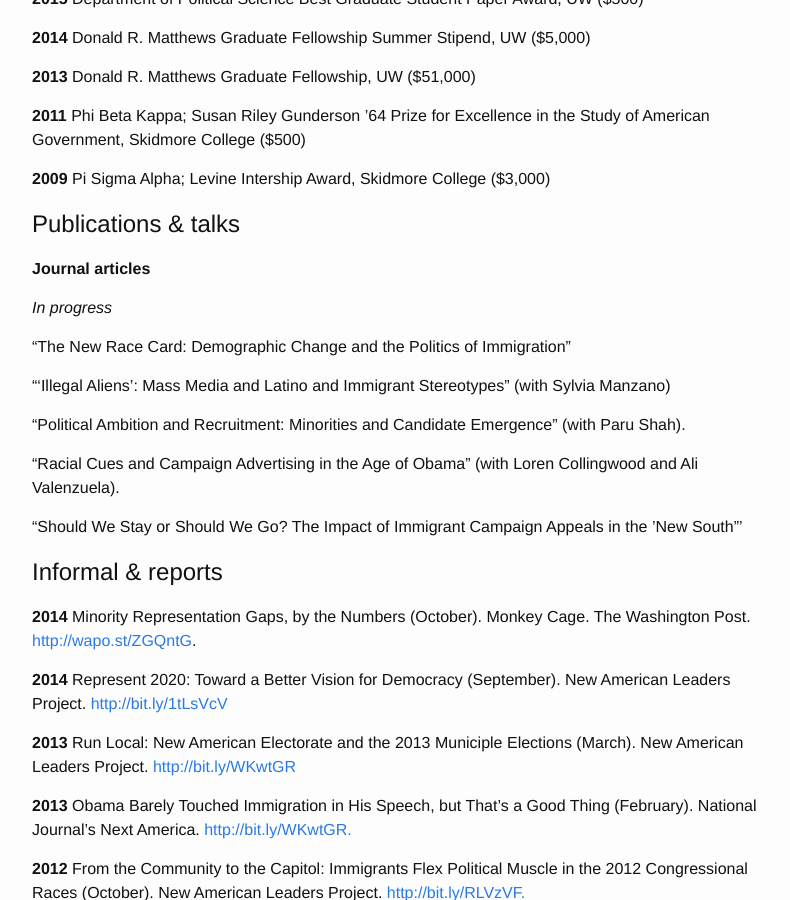
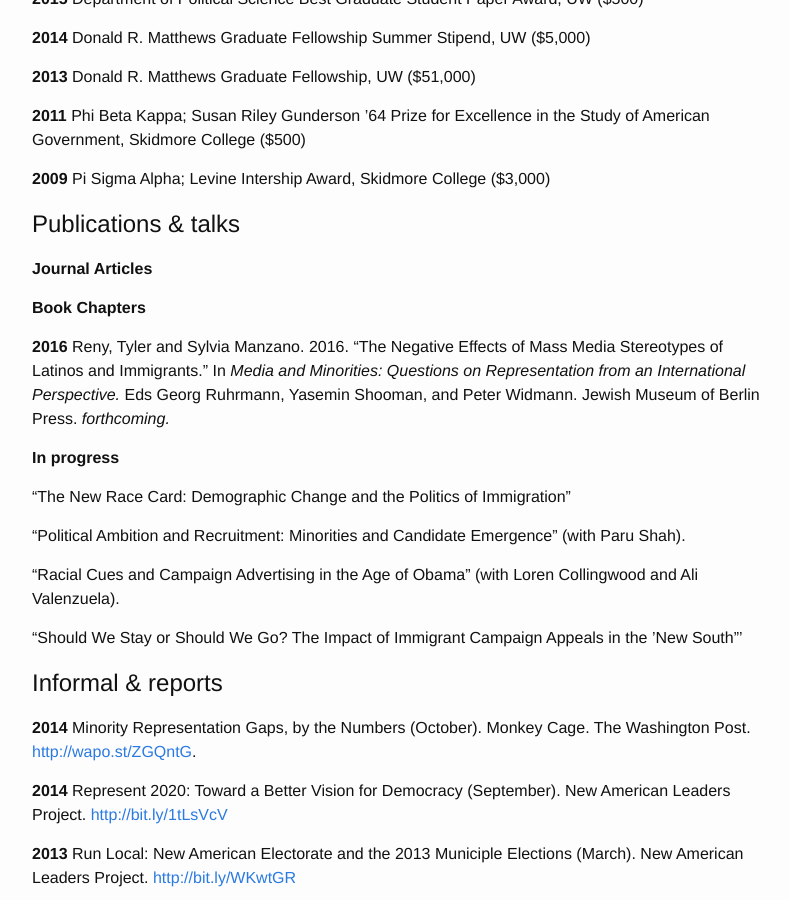
Before and after one commit to tylerreny/tylerreny.github.io, a Jekyll site: the page built from cv.md, in a window 1280 px wide and 900 px high, scrolled down 876 px. Shown: the whole window, without its empty margins (238-1028 px from the left). Built offline with Jekyll 4.4.1, drawn with Linux system fonts in a browser that asks for light colours.

Commit message:
cv edits

```diff
--- a/cv.md
+++ b/cv.md
@@ -48,13 +48,15 @@ Minor, Spanish
 
 #Publications & talks
 
-**Journal articles**
+**Journal Articles**
 
-*In progress*
+**Book Chapters**
+
+**2016** Reny, Tyler and Sylvia Manzano. 2016. "The Negative Effects of Mass Media Stereotypes of Latinos and Immigrants." In *Media and Minorities: Questions on Representation from an International Perspective.* Eds Georg Ruhrmann, Yasemin Shooman, and Peter Widmann.  Jewish Museum of Berlin Press. *forthcoming.*
+
+**In progress**
 
 "The New Race Card: Demographic Change and the Politics of Immigration"
-
-"'Illegal Aliens': Mass Media and Latino and Immigrant Stereotypes" (with Sylvia Manzano)
 
 “Political Ambition and Recruitment: Minorities and Candidate Emergence” (with Paru Shah).
 
```
Also changed, not shown: 11 other files.
